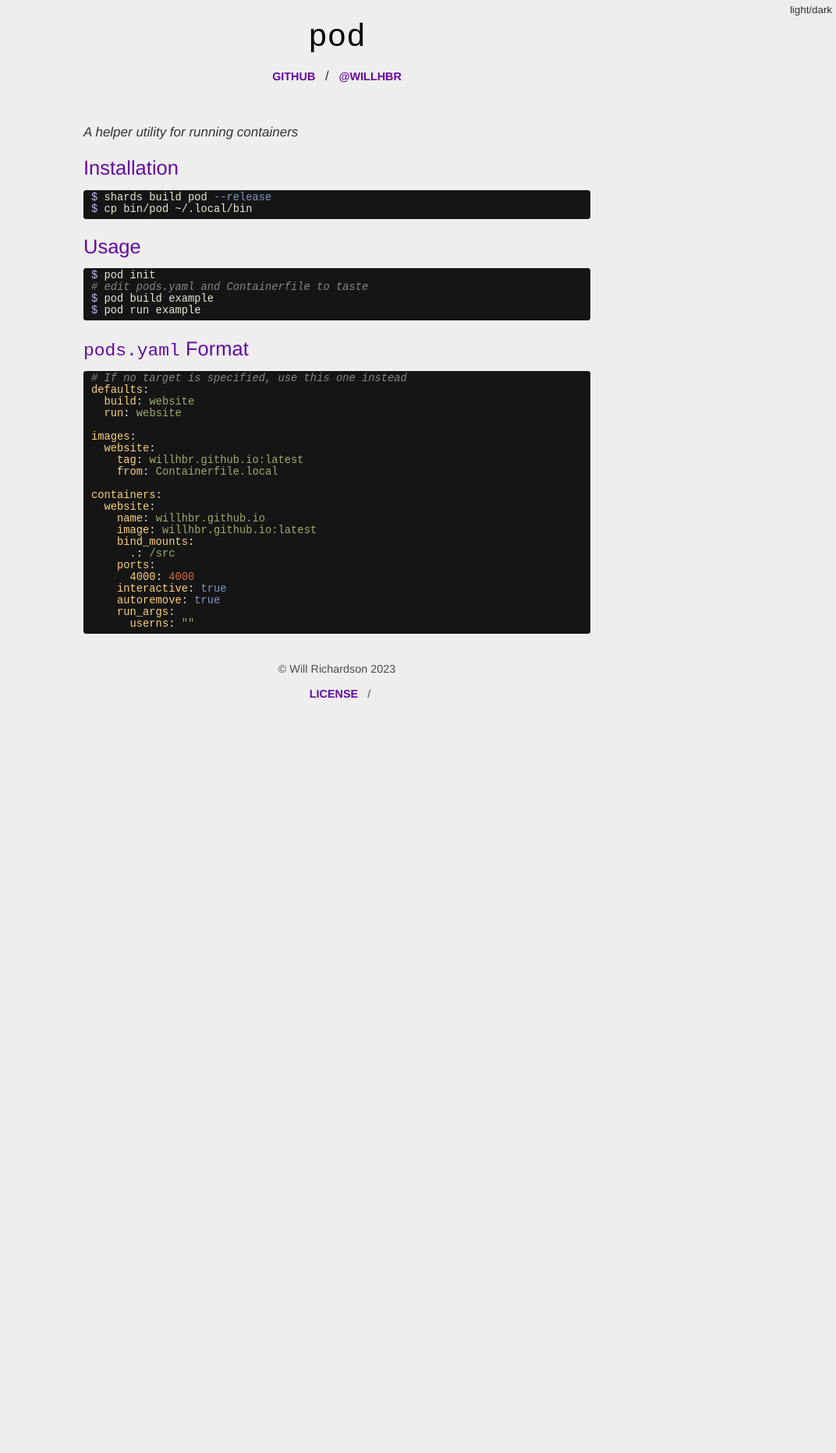
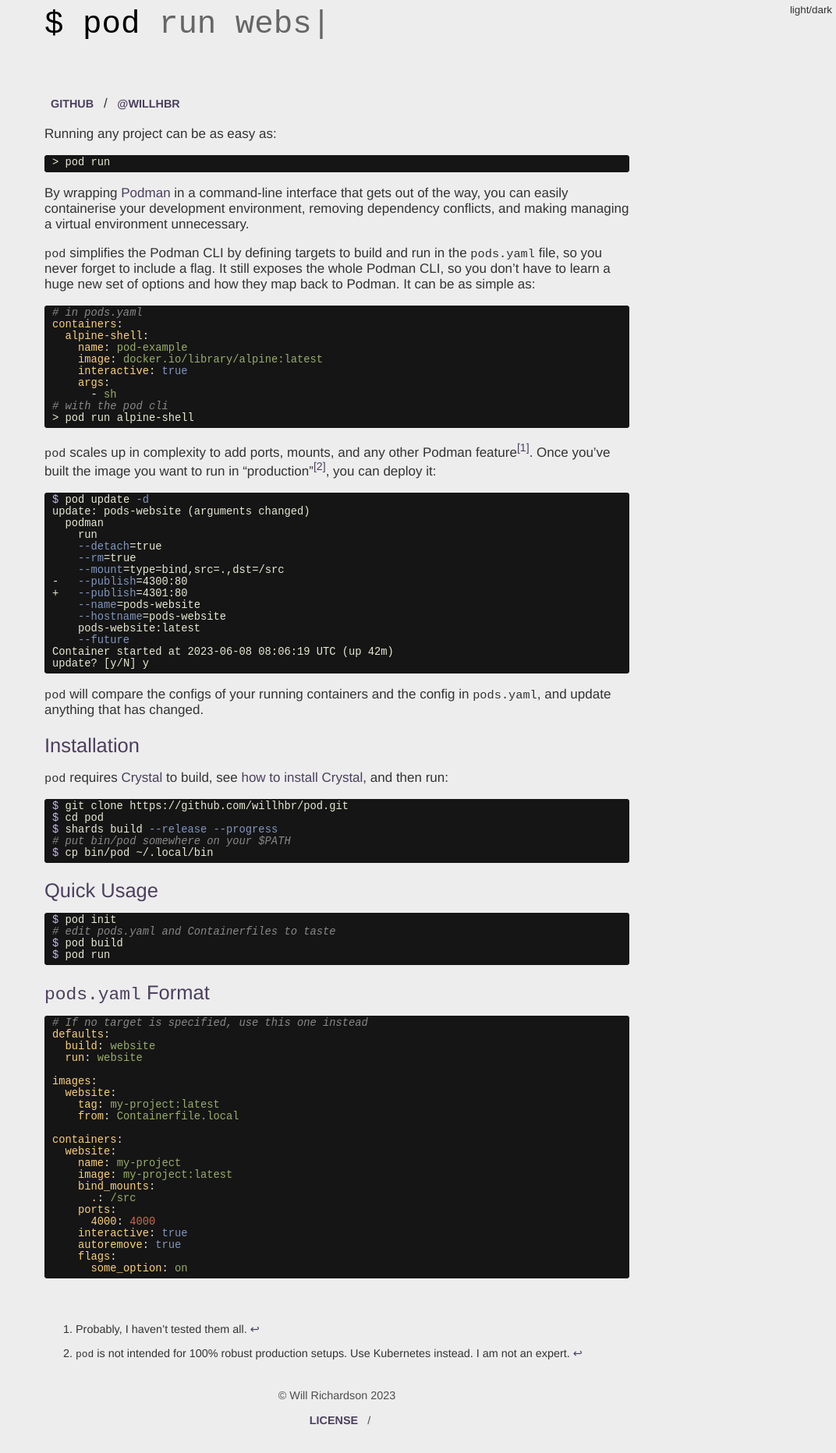
Before and after one commit to willhbr/pod, a Jekyll site: the page built from pages/index.md, in a window 1280 px wide. Shown: the whole page at 78% size, without its empty margins (208-1280 px from the left). Built offline with Jekyll 4.4.1, drawn with Linux system fonts in a browser that asks for light colours; before the commit the page ends 932 px from its top, so only the background shows below that.

Commit message:
updates to website

````diff
--- a/pages/_config.yml
+++ b/pages/_config.yml
@@ -1,4 +1,4 @@
-title: pod
+title: "pod: container manager"
 author: Will Richardson
 
 description: "Pod is a tool for development and deployment of containerised applications"
--- a/pages/_includes/head.html
+++ b/pages/_includes/head.html
@@ -18,4 +18,3 @@
 <meta property="og:type" content="{{ page.type }}">
 <meta property="og:title" content="{{ title }}">
 <meta property="og:description" content="{{ site.description }}">
-<meta property="og:image" content="{{ page.image }}">
--- a/pages/_includes/header.html
+++ b/pages/_includes/header.html
@@ -1,6 +1,6 @@
 <header class="site-header">
   <a href="/" class="title">
-    {{ site.title }}
+    $ pod <span id="live-subtitle"># container manager</span>
   </a>
   <p>
     <a class="button" href="{{ site.urls.github }}">GitHub</a> /
--- a/pages/css/main.sass
+++ b/pages/css/main.sass
@@ -3,10 +3,10 @@
 
 @import "syntax"
 
-$highlight-colour-light: #6609a0
-$highlight-colour-dark: #D4B3FF
-$background-colour-light: #EEE
-$background-colour-dark: #333
+$highlight-colour-light: #4b3f5e
+$highlight-colour-dark: #d1c0ed
+$background-colour-light: #ededed
+$background-colour-dark: #0f0f0f
 $text-colour-light: #333
 $text-colour-dark: #EEE
 $title-colour-light: black
@@ -37,7 +37,7 @@ $footer-size: 0.9rem
 $blockquote-border-width: 3px
 $body-side-margin: 8px
 
-$page-width: 650px
+$page-width: 750px
 
 body
   color: var(--text-colour)
@@ -99,7 +99,10 @@ img
   font-weight: 300
   font-size: $header-size
   color: var(--title-colour)
-  font-family: monospace
+  font-family: 'Fira Code', 'Anonymous Pro', monospace
+  font-variant-ligatures: none
+  display: inline-block
+  min-height: $header-size
 .title:hover, .button:hover
   text-decoration: none
 
@@ -112,9 +115,15 @@ img
   font-size: 0.9em
 
 header.site-header
-  text-align: center
   margin-top: 25px
   margin-bottom: 50px
+  margin: auto
+  max-width: $page-width
+
+#live-subtitle
+  color: var(--metadata-colour)
+#live-subtitle:after
+  content: "|"
 
 blockquote
   margin: 0px
--- a/pages/index.md
+++ b/pages/index.md
@@ -2,22 +2,79 @@
 layout: page
 ---
 
-_A helper utility for running containers_
+Running any project can be as easy as:
+
+```shell
+> pod run
+```
+
+By wrapping [Podman][podman] in a command-line interface that gets out of the way, you can easily containerise your development environment, removing dependency conflicts, and making managing a virtual environment unnecessary.
+
+[podman]: http://podman.io/
+
+`pod` simplifies the Podman CLI by defining targets to build and run in the `pods.yaml` file, so you never forget to include a flag. It still exposes the whole Podman CLI, so you don't have to learn a huge new set of options and how they map back to Podman. It can be as simple as:
+
+```yaml
+# in pods.yaml
+containers:
+  alpine-shell:
+    name: pod-example
+    image: docker.io/library/alpine:latest
+    interactive: true
+    args:
+      - sh
+# with the pod cli
+> pod run alpine-shell
+```
+
+`pod` scales up in complexity to add ports, mounts, and any other Podman feature[^not-all-features]. Once you've built the image you want to run in "production"[^not-actually], you can deploy it:
+
+[^not-all-features]: Probably, I haven't tested them all.
+[^not-actually]: `pod` is not intended for 100% robust production setups. Use Kubernetes instead. I am not an expert.
+
+```shell
+$ pod update -d
+update: pods-website (arguments changed)
+  podman
+    run
+    --detach=true
+    --rm=true
+    --mount=type=bind,src=.,dst=/src
+-   --publish=4300:80
++   --publish=4301:80
+    --name=pods-website
+    --hostname=pods-website
+    pods-website:latest
+    --future
+Container started at 2023-06-08 08:06:19 UTC (up 42m)
+update? [y/N] y
+```
+
+`pod` will compare the configs of your running containers and the config in `pods.yaml`, and update anything that has changed.
+
 
 ## Installation
 
+`pod` requires [Crystal][crystal] to build, see [how to install Crystal][crystal-install], and then run:
+
+[crystal]: https://crystal-lang.org
+[crystal-install]: https://crystal-lang.org/install/
+
 ```shell
-$ shards build pod --release
+$ git clone {{ site.urls.github }}.git
+$ cd pod
+$ shards build --release --progress
+# put bin/pod somewhere on your $PATH
 $ cp bin/pod ~/.local/bin
 ```
 
-## Usage
+## Quick Usage
 
 ```shell
 $ pod init
-# edit pods.yaml and Containerfile to taste
-$ pod build example
-$ pod run example
+# edit pods.yaml and Containerfiles to taste
+$ pod build
+$ pod run
 ```
 
 ## `pods.yaml` Format
@@ -30,19 +87,19 @@ defaults:
 
 images:
   website:
-    tag: willhbr.github.io:latest
+    tag: my-project:latest
     from: Containerfile.local
 
 containers:
   website:
-    name: willhbr.github.io
-    image: willhbr.github.io:latest
+    name: my-project
+    image: my-project:latest
     bind_mounts:
       .: /src
     ports:
       4000: 4000
     interactive: true
     autoremove: true
-    run_args:
-      userns: ""
+    flags:
+      some_option: on
 ```
--- a/pages/js/main.js
+++ b/pages/js/main.js
@@ -17,6 +17,33 @@ const newPreference = (oldpref) => {
   }
   let mm = window.matchMedia;
   return mm && mm('(prefers-color-scheme: dark)').matches ? LM : DM;
+};
+
+const subtitles = [
+  '# container manager',
+  'build :all',
+  'run website',
+  'update prod',
+  'update --remote=prod'
+];
+
+const animateTitle = (lastIdx) => {
+  let index = Math.floor(Math.random()*subtitles.length);
+  if (index == lastIdx) {
+    index = (index + 1) % subtitles.length;
+  }
+  let item = subtitles[index];
+  let elem = document.getElementById('live-subtitle');
+  elem.innerHTML = '';
+  for (let i = 0; i < item.length; i++) {
+    window.setTimeout(() => {
+      elem.innerText += item[i];
+    }, (Math.random() * 50) + 200 * (i + 5));
+  }
+
+  window.setTimeout(() => {
+    animateTitle(index);
+  }, (250 * (item.length + 5)) + 2000);
 };
 
 addEventListener('load', () => {
@@ -40,4 +67,8 @@ addEventListener('load', () => {
       foot.setAttribute('title', ref.innerText.trim());
     }
   });
+
+  window.setTimeout(() => {
+    animateTitle();
+  }, 2000);
 });
````
